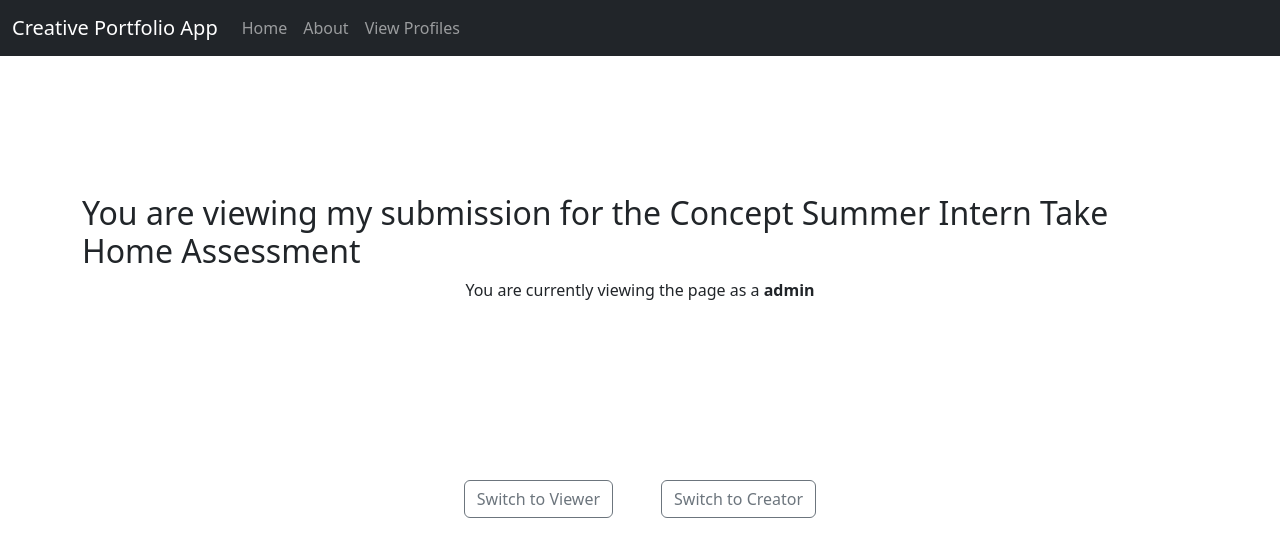
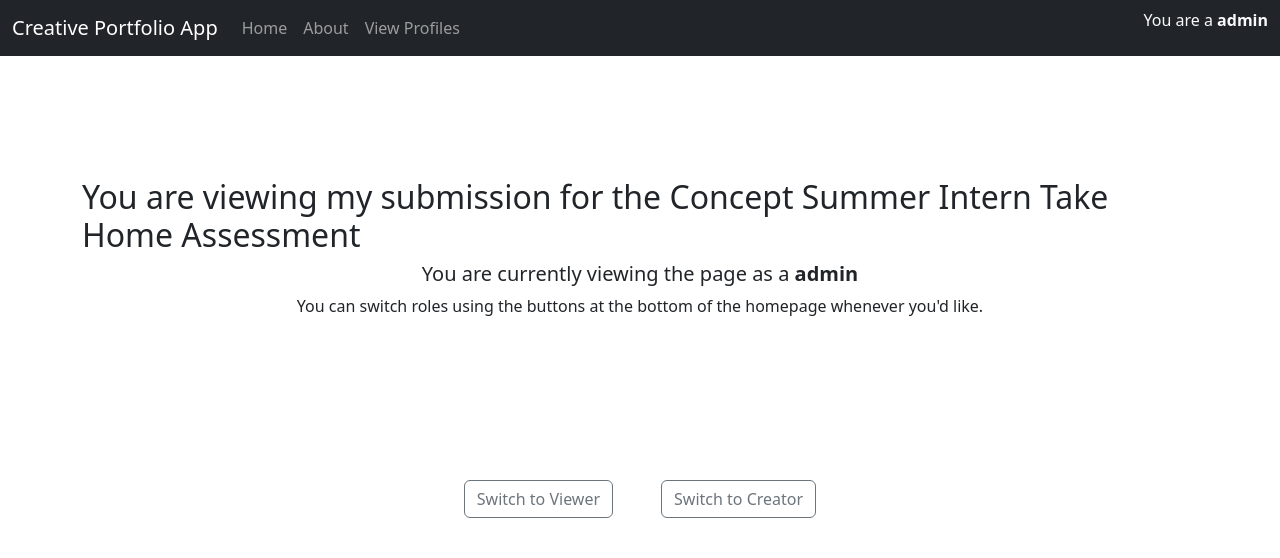
Before and after one commit to KeevinChang/concept-mini-assessment, a Django app: template templates/pages/homepage.html in a window 1280 px wide. Shown: the top 558 px of the page. Run offline with Django 3.2, Linux system fonts and the light colour scheme; the template is opened without the code that fills it: most values are stand-ins (such as "Sample title", 1, 10 or a date in 2020).

Commit message:
keep role visible on all pages

```diff
--- a/pages/views.py
+++ b/pages/views.py
@@ -13,4 +13,5 @@ def homepage(request):
 
 
 def about(request):
-    return render(request, 'pages/about.html')
+    role = request.session.get('role', 'Viewer')
+    return render(request, 'pages/about.html', {'role': role})
--- a/templates/base.html
+++ b/templates/base.html
@@ -30,9 +30,8 @@
                 </li>
                 {% block navbar_links %}{% endblock %}
             </ul>
-            {% block navbar_search %}{% endblock %}
+            <p class="text-light">You are a <strong>{{ role }}</strong></p>
         </div>
-
     </nav>
 
     {% if messages %}
--- a/templates/pages/homepage.html
+++ b/templates/pages/homepage.html
@@ -3,7 +3,8 @@
 {% block content %}
 <div class="container d-flex flex-column justify-content-center align-items-center" style="height:50vh;">
     <h2>You are viewing my submission for the Concept Summer Intern Take Home Assessment</h2>
-    <p>You are currently viewing the page as a <strong>{{ role }}</strong></p>
+    <h5>You are currently viewing the page as a <strong>{{ role }}</strong></h5>
+    <p>You can switch roles using the buttons at the bottom of the homepage whenever you'd like.</p>
 </div>
 
 <div class="d-flex justify-content-center gap-5 mt-4">
```
